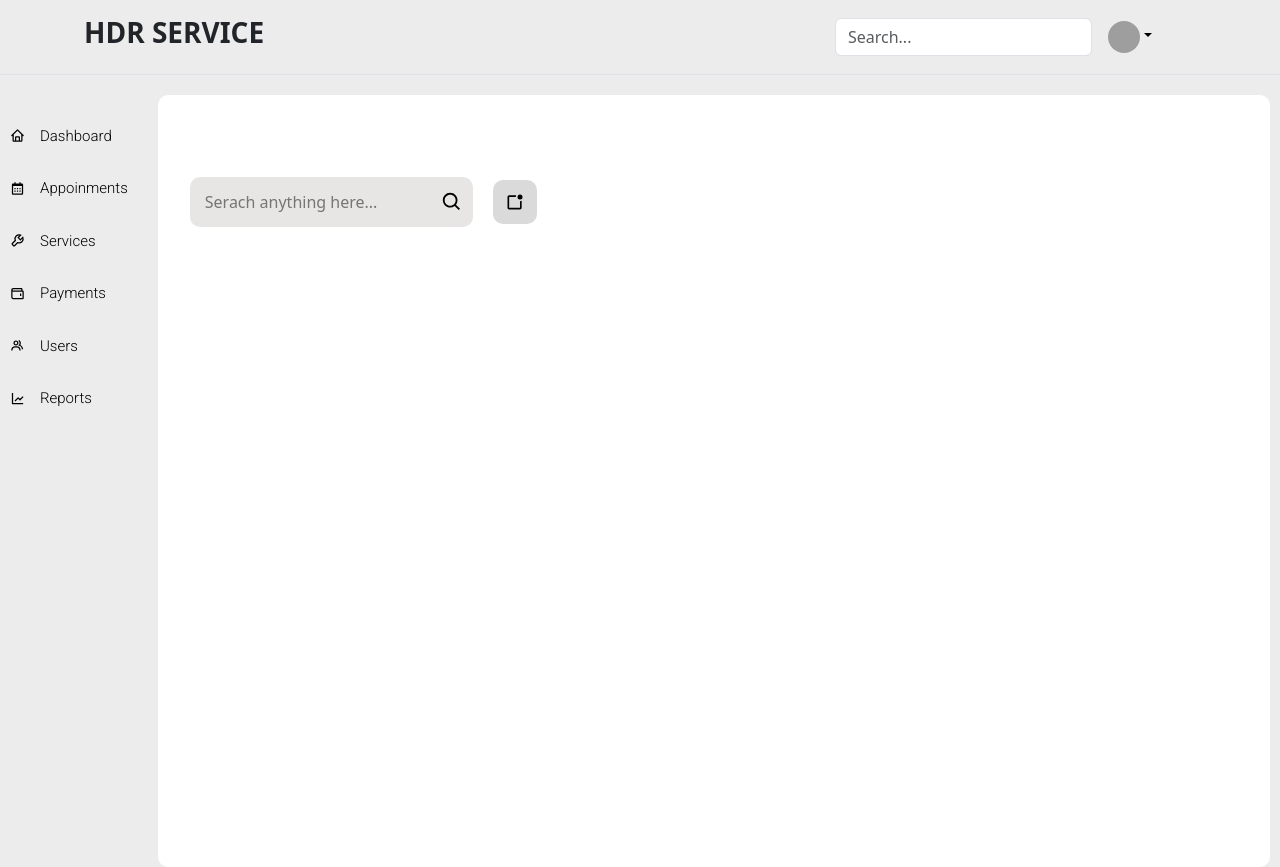
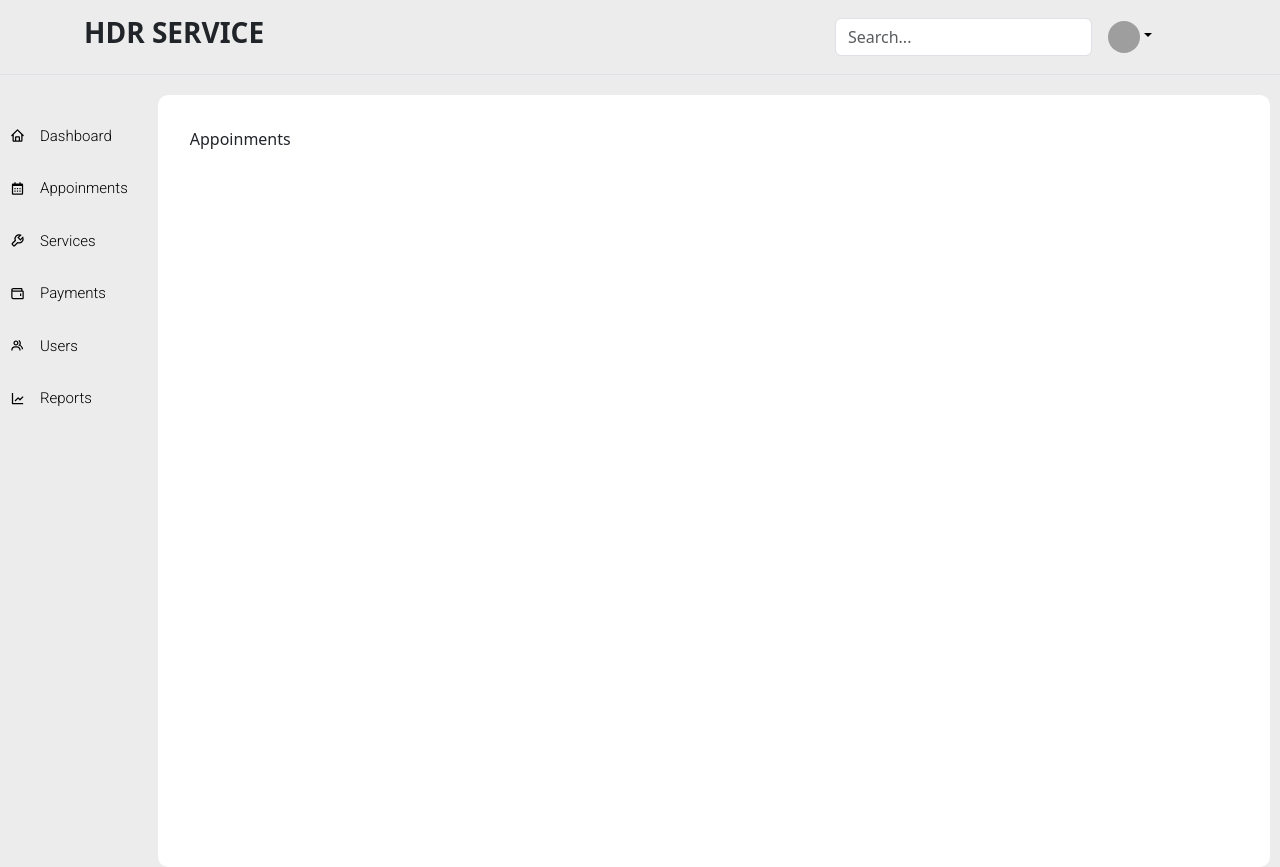
Before and after one commit to DamalR/ServiceStation, a React (Vite) app: page /appoinments in a window 1280 px wide. Built offline with nearby package versions, Linux system fonts and the light colour scheme; grey boxes are pictures that could not be loaded.

Commit message:
Set up React Router DOM

```diff
--- a/package.json
+++ b/package.json
@@ -14,7 +14,8 @@
     "bootstrap": "^5.3.3",
     "react": "^18.2.0",
     "react-dom": "^18.2.0",
-    "react-icons": "^5.2.1"
+    "react-icons": "^5.2.1",
+    "react-router-dom": "^6.23.1"
   },
   "devDependencies": {
     "@types/react": "^18.2.66",
--- a/src/App.jsx
+++ b/src/App.jsx
@@ -3,9 +3,53 @@ import Sidebar from './components/Sidebar'
 import Content from './components/Content'
 import Profile from './components/Profile'
 import './App.css'
+import Dashboard from './pages/Dashboard'
+import Appoinments from './pages/Appoinments'
+import Payments from './pages/Payments'
+import Reports from './pages/Reports'
+import Services from './pages/Services'
+import Users from './pages/Users'
+
+
+import {
+  createBrowserRouter,
+  RouterProvider,
+  Route,
+  Link,
+} from "react-router-dom";
 
 const App = () => {
+  const router = createBrowserRouter([
+    {
+      path: "/",
+      element: (
+        <Dashboard />
+      ),
+    },
+    {
+      path: "appoinments",
+      element: <Appoinments />,
+    },
+    {
+      path: "payments",
+      element: <Payments />,
+    },
+    {
+      path: "reports",
+      element: <Reports />,
+    },
+    {
+      path: "services",
+      element: <Services />,
+    },
+    {
+      path: "users",
+      element: <Users />,
+    },
+  ]);
+
   return (
+
     <div>
       <div className='nav-bar'>
         <Profile />
@@ -13,12 +57,13 @@ const App = () => {
       <div className='dashboard'>
         <Sidebar />
         <div className="dashboard-content">
-          <Content />
+        <RouterProvider router={router} />
           </div>
         </div>
       </div>
     </div>
   )
+
 }
 
 export default App
--- a/src/pages/Appoinments.jsx
+++ b/src/pages/Appoinments.jsx
@@ -0,0 +1,9 @@
+import React from 'react'
+
+function Appoinments() {
+  return (
+    <div>Appoinments</div>
+  )
+}
+
+export default Appoinments
--- a/src/pages/Dashboard.jsx
+++ b/src/pages/Dashboard.jsx
@@ -0,0 +1,9 @@
+import React from 'react'
+
+function Dashboard() {
+  return (
+    <div>Dashboard</div>
+  )
+}
+
+export default Dashboard
--- a/src/pages/Payments.jsx
+++ b/src/pages/Payments.jsx
@@ -0,0 +1,9 @@
+import React from 'react'
+
+function Payments() {
+  return (
+    <div>Payments</div>
+  )
+}
+
+export default Payments
--- a/src/pages/Reports.jsx
+++ b/src/pages/Reports.jsx
@@ -0,0 +1,9 @@
+import React from 'react'
+
+function Reports() {
+  return (
+    <div>Reports</div>
+  )
+}
+
+export default Reports
--- a/src/pages/Services.jsx
+++ b/src/pages/Services.jsx
@@ -0,0 +1,9 @@
+import React from 'react'
+
+function Services() {
+  return (
+    <div>Services</div>
+  )
+}
+
+export default Services
--- a/src/pages/Users.jsx
+++ b/src/pages/Users.jsx
@@ -0,0 +1,9 @@
+import React from 'react'
+
+function Users() {
+  return (
+    <div>Users</div>
+  )
+}
+
+export default Users
```
Also changed, not shown: 1 other file (tests, documents, lock files or other folders).
